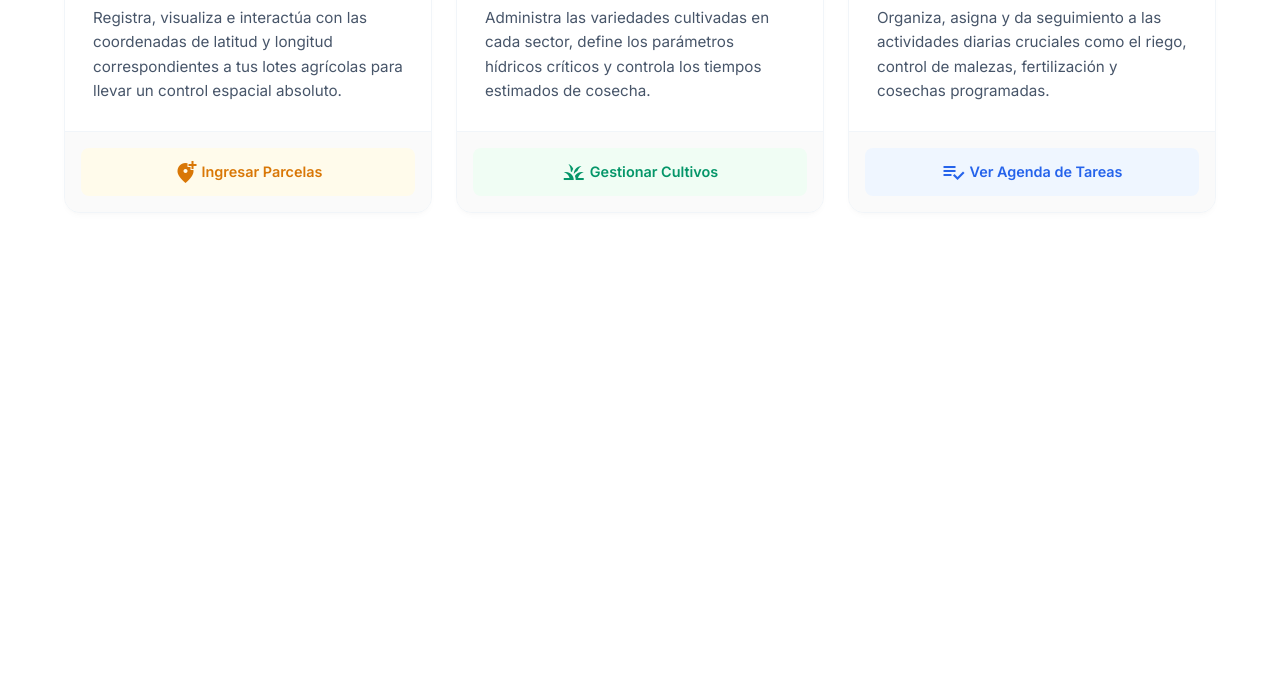
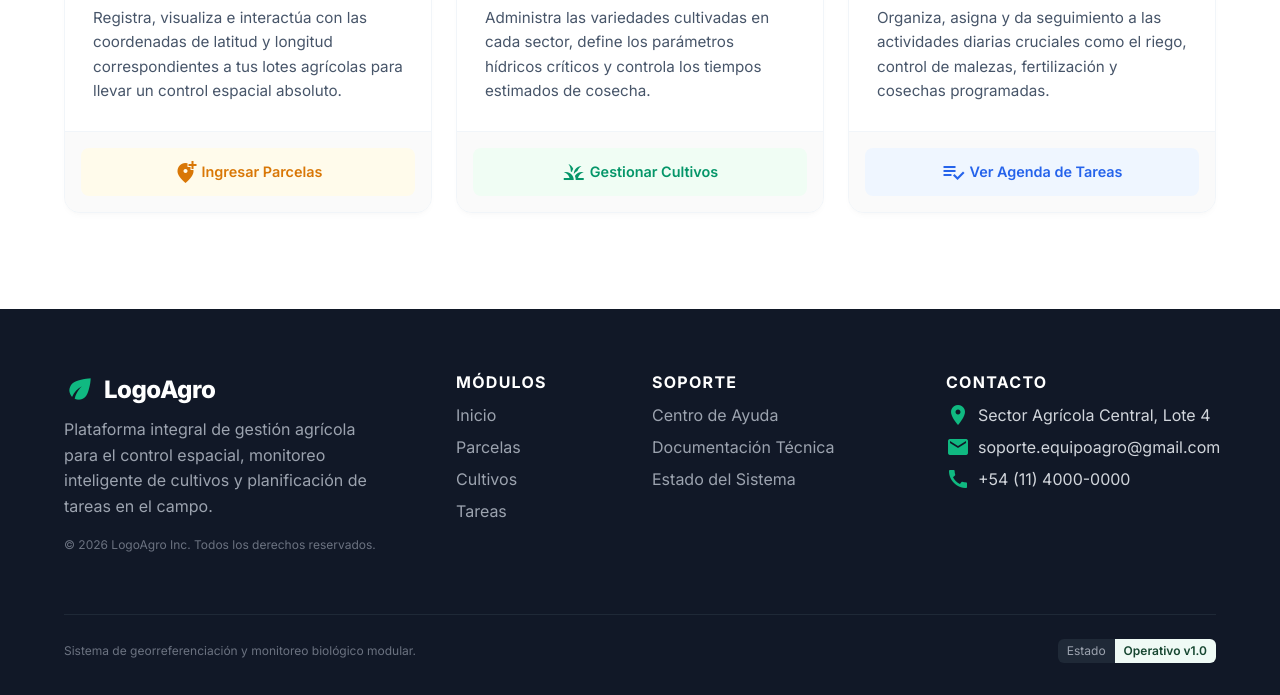
Before and after one commit to danielbulacio/Proyecto-TP-Final-INTRO, a plain HTML site: page frontend/index.html in a window 1280 px wide. Shown: the part 547-1242 px from the top of the page. Before the commit the page ends 808 px from the top, so only its background shows below. Drawn offline with nearby package versions, Linux system fonts and the light colour scheme.

Commit message:
Crea footer, modifica narvar y mail de contacto

```diff
--- a/frontend/css/index.css
+++ b/frontend/css/index.css
@@ -160,3 +160,27 @@ background-color: #10b981;
 border-radius: 50%;
 margin-right: 6px;
 }
+
+
+/* 3. Hover para los enlaces del Footer con desplazamiento dinámico */
+.footer-link-item {
+color: #9ca3af;
+display: inline-block;
+text-decoration: none;
+}
+.footer-link-item:hover {
+color: #10b981 !important;
+transform: translateX(5px); /* Se desplaza 5px hacia la derecha */
+}
+
+/* 4. Hover para los ítems de contacto */
+.footer-contact-item {
+color: #d1d5db;
+transition: color 0.2s ease;
+}
+.footer-contact-item:hover {
+color: #ffffff;
+}
+.footer-contact-item .material-icons {
+color: #10b981;
+}
--- a/frontend/css/navbar.css
+++ b/frontend/css/navbar.css
@@ -32,3 +32,28 @@ html {
 .is-secondary {
   background-color: rgb(161, 144, 144);
 }
+
+/* 1. Transiciones globales para suavizar el efecto hover */
+a {
+transition: color 0.2s ease, background-color 0.2s ease, transform 0.2s ease;
+}
+
+/* 2. Hover para los elementos del Navbar */
+.navbar-item {
+transition: color 0.2s ease, background-color 0.2s ease;
+}
+.navbar-item:hover {
+color: #10b981 !important;
+background-color: rgba(16, 185, 129, 0.05) !important;
+}
+
+/* 5. Hover para el botón de ayuda */
+.button.is-primary {
+background-color: #10b981;
+transition: background-color 0.2s ease, transform 0.2s ease, box-shadow 0.2s ease;
+}
+.button.is-primary:hover {
+background-color: #059669 !important;
+transform: translateY(-2px);
+box-shadow: 0 4px 12px rgba(16, 185, 129, 0.25);
+}
--- a/frontend/index.html
+++ b/frontend/index.html
@@ -195,7 +195,98 @@
 
         </div> <!-- Fin de las columnas -->
 
+
+
       </div>
     </main>
+
+    <!-- FIN DEL CONTENIDO PRINCIPAL -->
+
+<!-- FOOTER -->
+<footer class="footer has-background-dark has-text-white mt-6" style="background-color: #111827 !important; padding: 4rem 1.5rem 2rem;">
+  <div class="container">
+    <div class="columns is-multiline">
+
+      <!-- Columna 1: Branding / Descripción -->
+      <div class="column is-12-mobile is-12-tablet is-4-desktop mb-4">
+        <div class="is-flex is-align-items-center mb-3">
+          <span class="material-icons mr-2" style="color: #10b981; font-size: 2rem;">eco</span>
+          <h2 class="title is-4 mb-0" style="font-weight: 800; letter-spacing: -0.02em; color: #ffffff !important;">
+            LogoAgro
+          </h2>
+        </div>
+        <p class="is-size-6 mb-4" style="color: #9ca3af; line-height: 1.6; max-width: 320px;">
+          Plataforma integral de gestión agrícola para el control espacial, monitoreo inteligente de cultivos y planificación de tareas en el campo.
+        </p>
+        <p class="is-size-7" style="color: #6b7280;">
+          &copy; 2026 LogoAgro Inc. Todos los derechos reservados.
+        </p>
+      </div>
+
+      <!-- Columna 2: Módulos del Sistema -->
+      <div class="column is-6-mobile is-4-tablet is-2-desktop mb-4">
+        <p class="title is-6 has-text-white mb-3" style="text-transform: uppercase; letter-spacing: 0.08em; font-weight: 700;">
+          Módulos
+        </p>
+        <ul class="is-size-6">
+          <li class="mb-2"><a href="index.html" class="footer-link-item">Inicio</a></li>
+          <li class="mb-2"><a href="parcelas.html" class="footer-link-item">Parcelas</a></li>
+          <li class="mb-2"><a href="cultivos.html" class="footer-link-item">Cultivos</a></li>
+          <li class="mb-2"><a href="tareas.html" class="footer-link-item">Tareas</a></li>
+        </ul>
+      </div>
+
+      <!-- Columna 3: Soporte y Recursos -->
+      <div class="column is-6-mobile is-4-tablet is-3-desktop mb-4">
+        <p class="title is-6 has-text-white mb-3" style="text-transform: uppercase; letter-spacing: 0.08em; font-weight: 700;">
+          Soporte
+        </p>
+        <ul class="is-size-6">
+          <li class="mb-2"><a href="ayuda.html" class="footer-link-item">Centro de Ayuda</a></li>
+          <li class="mb-2"><a href="#" class="footer-link-item">Documentación Técnica</a></li>
+          <li class="mb-2"><a href="#" class="footer-link-item">Estado del Sistema</a></li>
+        </ul>
+      </div>
+
+      <!-- Columna 4: Contacto e Ubicación -->
+      <div class="column is-12-mobile is-4-tablet is-3-desktop mb-4">
+        <p class="title is-6 has-text-white mb-3" style="text-transform: uppercase; letter-spacing: 0.08em; font-weight: 700;">
+          Contacto
+        </p>
+        <div class="is-size-6">
+          <p class="is-flex is-align-items-center mb-2 footer-contact-item">
+            <span class="material-icons mr-2">place</span>
+            Sector Agrícola Central, Lote 4
+          </p>
+          <p class="is-flex is-align-items-center mb-2 footer-contact-item">
+            <span class="material-icons mr-2">email</span>
+            soporte.equipoagro@gmail.com
+          </p>
+          <p class="is-flex is-align-items-center footer-contact-item">
+            <span class="material-icons mr-2">call</span>
+            +54 (11) 4000-0000
+          </p>
+        </div>
+      </div>
+
+    </div>
+
+    <!-- Divisor y Pie Secundario -->
+    <hr style="background-color: #1f2937; height: 1px; border: none; margin: 2rem 0 1.5rem;" />
+
+    <div class="is-flex is-justify-content-space-between is-align-items-center is-flex-wrap-wrap" style="gap: 1rem;">
+      <p class="is-size-7" style="color: #6b7280;">
+        Sistema de georreferenciación y monitoreo biológico modular.
+      </p>
+      <div class="tags has-addons mb-0">
+        <span class="tag is-dark" style="background-color: #1f2937; color: #9ca3af;">Estado</span>
+        <span class="tag is-success is-light" style="font-weight: 600;">Operativo v1.0</span>
+      </div>
+    </div>
+  </div>
+</footer>
+<!-- FIN DEL FOOTER -->
+
+
   </body>
 </html>
--- a/frontend/js/ayuda.js
+++ b/frontend/js/ayuda.js
@@ -112,11 +112,11 @@ if (!emailUsuario.includes('@') || emailUsuario.length < 5) {
 
 // Simular envío de forma visual avisando que se abrirá el correo
 toast.className = "notification is-success mt-3";
-toast.querySelector('span').innerText = `¡Abriendo tu cliente de correo para enviar a equipo.uno.aura@gmail.com!`;
+toast.querySelector('span').innerText = `¡Abriendo tu cliente de correo para enviar a soporte.equipoagro@gmail.com!`;
 toast.style.display = 'block';
 
 // Configuración de los parámetros para el mailto
-const correoSoporte = "equipo.uno.aura@gmail.com";
+const correoSoporte = "soporte.equipoagro@gmail.com";
 const asunto = encodeURIComponent(`Soporte AgroTech - [${subjectSelect}] de ${nombre}`);
 const cuerpo = encodeURIComponent(
     `Hola equipo de AgroTech,\n\n` +
```
